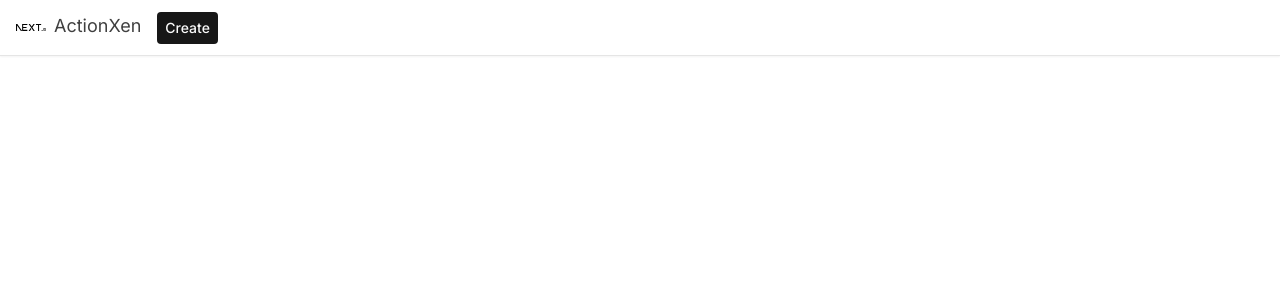
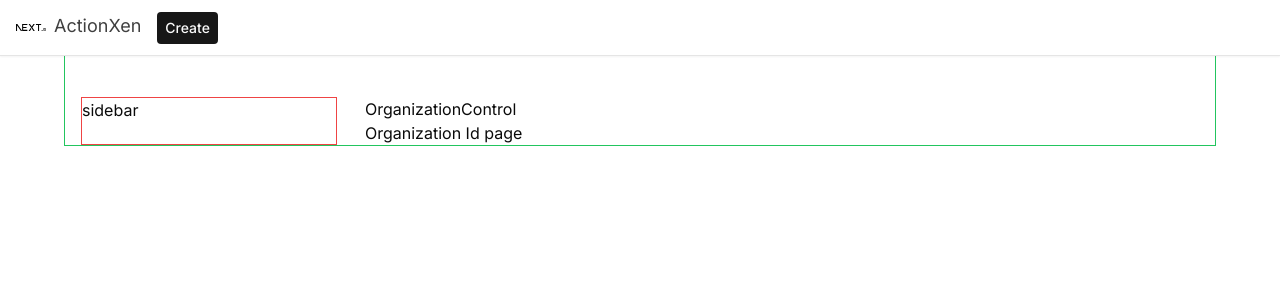
Before and after one commit to Akash007670/ActionXen, a Next.js app: page /organization/1 in a window 1280 px wide. Shown: the top 300 px of the page. Built offline with nearby package versions, Linux system fonts and the light colour scheme; no server answers.

Commit message:
Added changes in order to control org and created its layout

```diff
--- /dev/null
+++ b/app/(platform)/(dashboard)/layout.tsx
@@ -0,0 +1,13 @@
+import React, { ReactNode } from "react";
+import Navbar from "./_components/navbar";
+
+const DashboardLayout = ({ children }: { children: ReactNode }) => {
+  return (
+    <div className="h-full">
+      <Navbar />
+      {children}
+    </div>
+  );
+};
+
+export default DashboardLayout;
--- /dev/null
+++ b/app/(platform)/(dashboard)/organization/[organizationId]/_components/orgControl.tsx
@@ -0,0 +1,7 @@
+import React from "react";
+
+const OrganizationControl = () => {
+  return <div>OrganizationControl</div>;
+};
+
+export default OrganizationControl;
--- a/app/(platform)/(dashboard)/organization/[organizationId]/layout.tsx
+++ b/app/(platform)/(dashboard)/organization/[organizationId]/layout.tsx
@@ -1,13 +1,13 @@
 import React, { ReactNode } from "react";
-import Navbar from "../../_components/navbar";
+import OrganizationControl from "./_components/orgControl";
 
-const DashboardLayout = ({ children }: { children: ReactNode }) => {
+const OrganizationIdLayout = ({ children }: { children: ReactNode }) => {
   return (
-    <div className="h-full">
-      <Navbar />
+    <div>
+      <OrganizationControl />
       {children}
     </div>
   );
 };
 
-export default DashboardLayout;
+export default OrganizationIdLayout;
--- a/app/(platform)/(dashboard)/organization/[organizationId]/page.tsx
+++ b/app/(platform)/(dashboard)/organization/[organizationId]/page.tsx
@@ -1,14 +1,9 @@
-import { OrganizationSwitcher } from "@clerk/nextjs";
-import { auth } from "@clerk/nextjs/server";
+// import { auth } from "@clerk/nextjs/server";
 import React from "react";
 
 const OrganizationIdPage = () => {
-  const { userId, orgId } = auth();
-  return (
-    <div>
-      <OrganizationSwitcher hidePersonal />
-    </div>
-  );
+  // const { userId, orgId } = auth();
+  return <div>Organization Id page</div>;
 };
 
 export default OrganizationIdPage;
--- /dev/null
+++ b/app/(platform)/(dashboard)/organization/layout.tsx
@@ -0,0 +1,17 @@
+import React, { ReactNode } from "react";
+
+const OrganizationLayout = ({ children }: { children: ReactNode }) => {
+  return (
+    <main className="pt-20 md:pt-24 px-4  max-w-6xl 2xl:max-w-screen-xl mx-auto border border-green-500">
+      <div className="flex gap-x-7">
+        <div className="w-64 shrink-0 hidden md:block border border-red-500">
+          {/* sidebar will render here */}
+          sidebar
+        </div>
+        {children}
+      </div>
+    </main>
+  );
+};
+
+export default OrganizationLayout;
```
